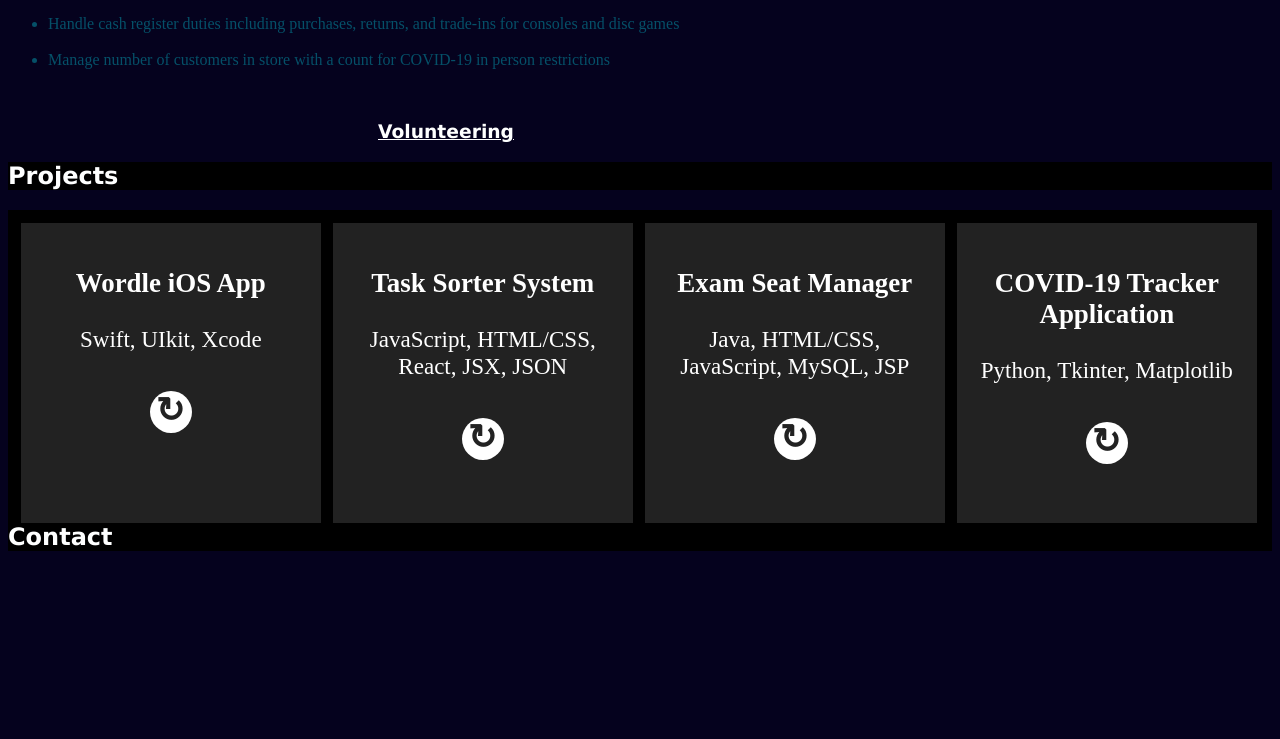
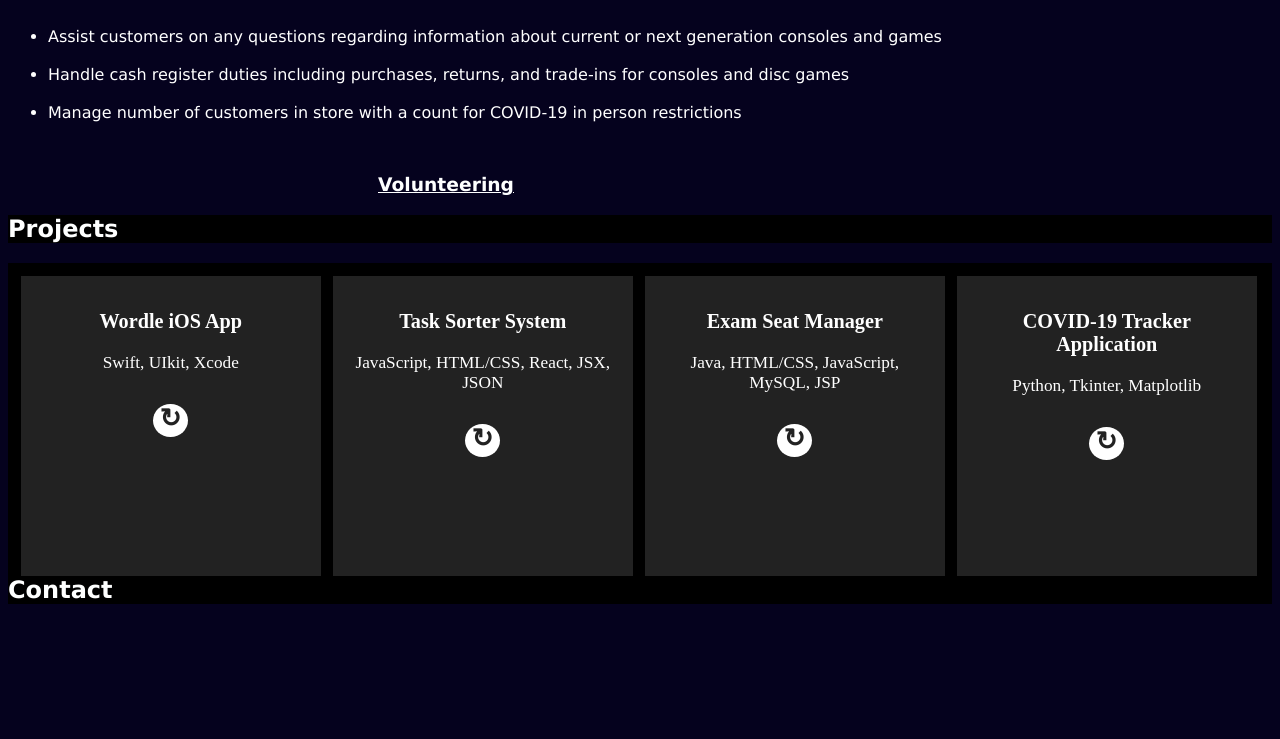
Before and after one commit to Bilal-Ali-Khan2/Bilal-Ali-Khan2.github.io, a plain HTML site: page index.html in a window 1280 px wide. Shown: the part 1643-2382 px from the top of the page. After the commit the page ends 2270 px from the top, so only its background shows below. Drawn offline with Linux system fonts and the light colour scheme.

Commit message:
Add files via upload

```diff
--- a/style.css
+++ b/style.css
@@ -144,6 +144,13 @@ h2 {
 
 }
 
+ul {
+    color: white;
+    font-family: 'verdana'
+
+
+}
+
 
 /* Buttons Style Code --------------------------------------------------- */
 .cardBox {
@@ -183,7 +190,7 @@ h2 {
     box-sizing: border-box;
     color: white;
     display: block;
-    font-size: 1.2em;
+    font-size: 0.9em;
     height: 100%;
     padding: 0.8em;
     position: absolute;
```
